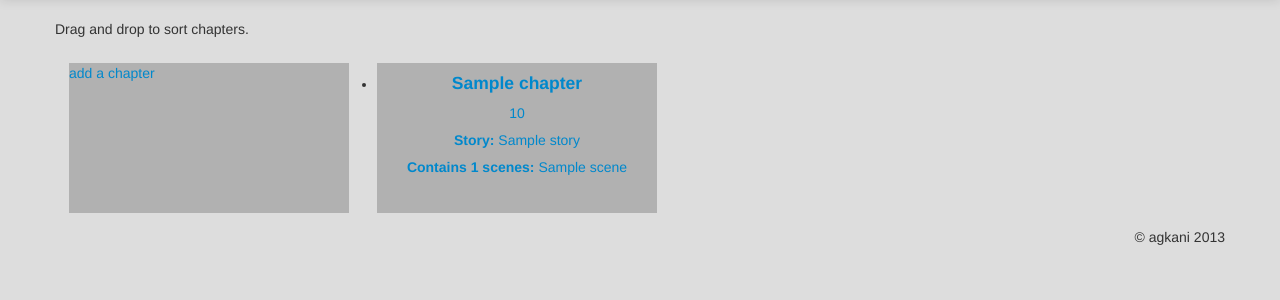
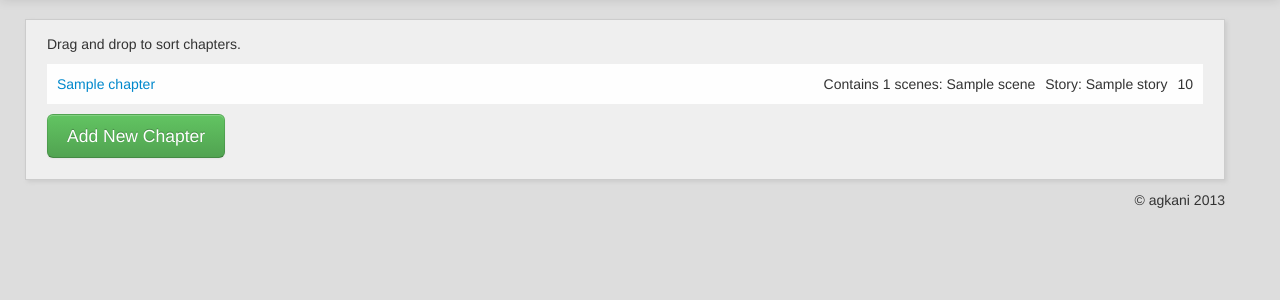
Before and after one commit to garhol/pyWriter, a Django app: template templates/listings/list_chapter.html in a window 1280 px wide. Shown: the part 61-361 px from the top of the page. Run offline with Django 3.2, Linux system fonts and the light colour scheme; the template is opened without the code that fills it: most values are stand-ins (such as "Sample title", 1, 10 or a date in 2020); some libraries are stand-ins or nearby versions.

Commit message:
Base styling of chapter list / edit

```diff
--- a/templates/listings/list_chapter.html
+++ b/templates/listings/list_chapter.html
@@ -4,28 +4,22 @@
 
 {% block "css" %}
     {{block.super}}
-<style type="text/css">
-#sortable li, .addPod{width: 280px; height:150px; margin: 1em; float: left; background:rgba(0, 0, 0, 0.2)}
-.chapterPod a {text-align:center; text-decoration:none;}
-.chapterPod p.story_title{font-size:1.2em;}
-.chapterPod p{margin:0.5em 0 0 0 ;}
-.chapterPod p.story_syn{text-align:left;margin:0.4em;}
-.header{padding:1em; font-weight:bold; background:#f3d26c;}
-</style>
 {% endblock %}
 
 {% block "javascript" %}
     {{block.super}}
+    <script type="text/javascript" src='{{ STATIC_URL }}js/jquery-ui-1.10.0/js/jquery-ui-1.10.0.custom.min.js'></script>
+    <script type="text/javascript" src='{{ STATIC_URL}}js/story_edit.js'></script>
     <script>
 
     var sorted = ""
     $(function() {
-        $( "#sortable" ).sortable();
-        $( "#sortable" ).disableSelection();
+        $( ".sortable" ).sortable();
+        $( ".sortable" ).disableSelection();
     });
-    $( "#sortable" ).sortable({
+    $( ".sortable" ).sortable({
         stop: function( event, ui ) {
-            var sorted = $('#sortable').sortable('serialize');
+            var sorted = $('.sortable').sortable('serialize');
             $.ajax({
                 type: "POST",
                 data: sorted + '&csrfmiddlewaretoken={{ csrf_token }}&active=true',
@@ -40,44 +34,40 @@
 {% endblock %}
 
 {% block "main" %}
+
+<section class='row'>
+    <article class='pod' id='chapter-list'>
+        <div class='padded'>
             <p>Drag and drop to sort chapters.<span class="output"></span></p>
 
-<div class="addPod">
-    <a href="/chapter/add/" class="clearfix">
-        <p class="chapter_title">add a chapter</p>
-    </a>
-</div>
-<ul id="sortable">
+                <ul class="sortable tabular">
                     {% for c in chapters %}
                     <li id="chapter-{{c.pk}}">
                     <div class="chapterPod">
                         <a href="/chapter/{{c.pk}}">
-        <h4>{{c}}</h4>
-
-        <div class="charBio">
-            {{ c.weight }}
-            <p class="character-description"><strong>Story:</strong> {{c.story}}</p>
+                        {{c.title}}
+                        </a>
+                        <span>{{ c.weight }}</span>
+                        <span>Story: {{c.story}} </span>
                         {% if c.get_scenes %}
-            <p class="character-description"><strong>Contains {{c.get_scenes.count}} scenes:</strong>
+                            <span>Contains {{c.get_scenes.count}} scenes:
                             {% for s in c.get_scenes %}
                                 {{s}} {% if not forloop.last %}, {% endif %}
                             {% endfor %}
-            </p>
+                            </span>
                         {% endif %}
-        </div>
-        </a>
                     </div>
                     </li>
                     {% endfor %}
                 </ul>
+
+                <div class="addPod">
+                    <a class='btn-large btn btn-success' href="/chapter/add/" class="clearfix">Add New Chapter</a>
+                </div>
+        </div>
+    </article>
+
+</section>
+
+
 {% endblock %}
-
-{% block "rh" %}
-{% for e in feed|slice:":4" %}
-<img src="{{e.media_thumbnail.0.url}}" width="{{e.media_thumbnail.0.width}}" height="{{e.media_thumbnail.0.height}}" style="float:left; margin:0.2em; clear:left;" />
-<p style="float:left; width:260px;">
-    <span style="font-size:0.8em;">{{e.authors.0.name}}</span><br />
-    <a href="{{e.links.0.url}}" target="_blank">{{e.title}}</a>
-</p>
-{% endfor %}
-{% endblock %}
```
Also changed, not shown: templates/story/chapter.html (+8 -4 lines). Lines whose indentation alone changed are shown as unchanged.
